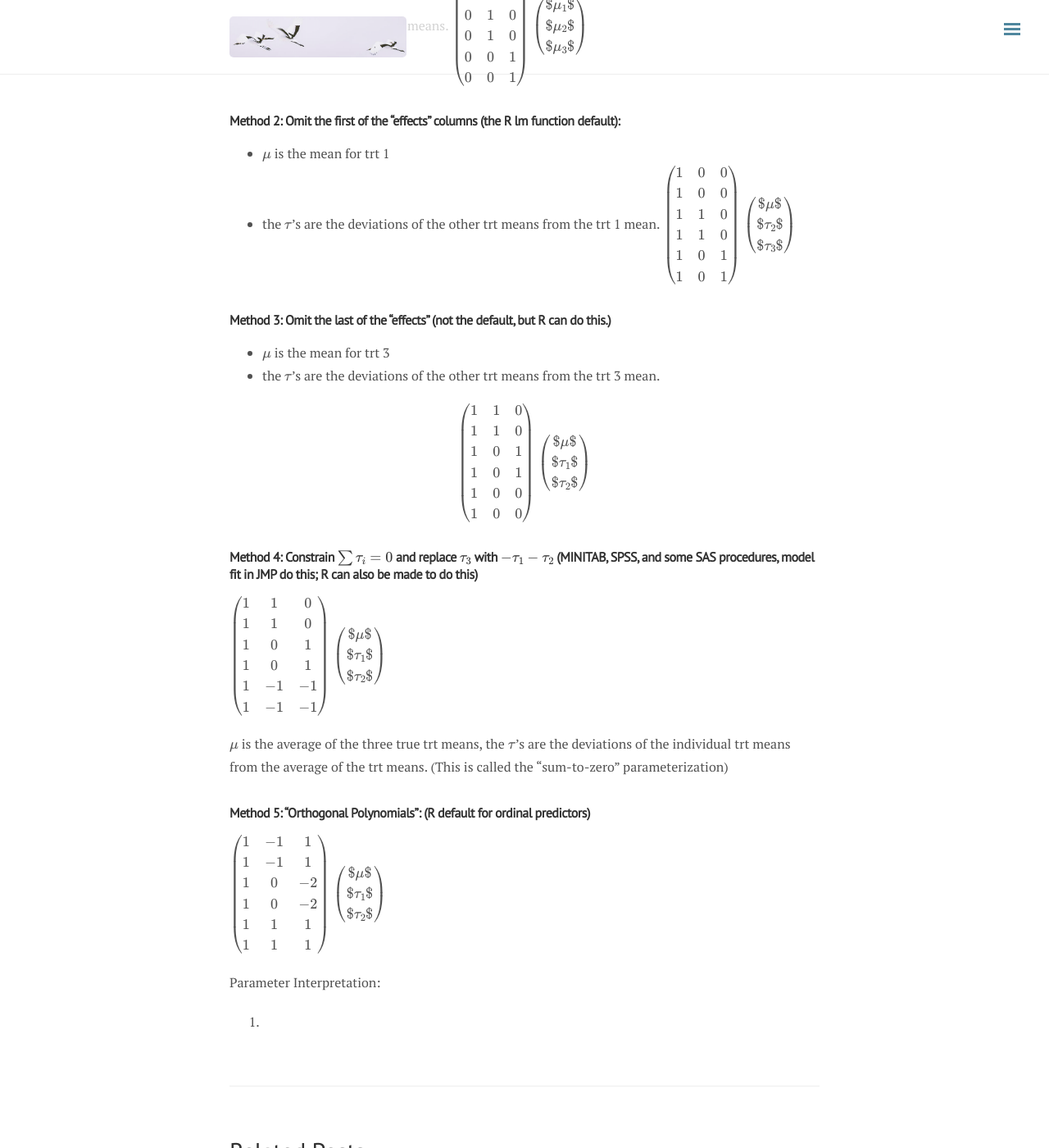
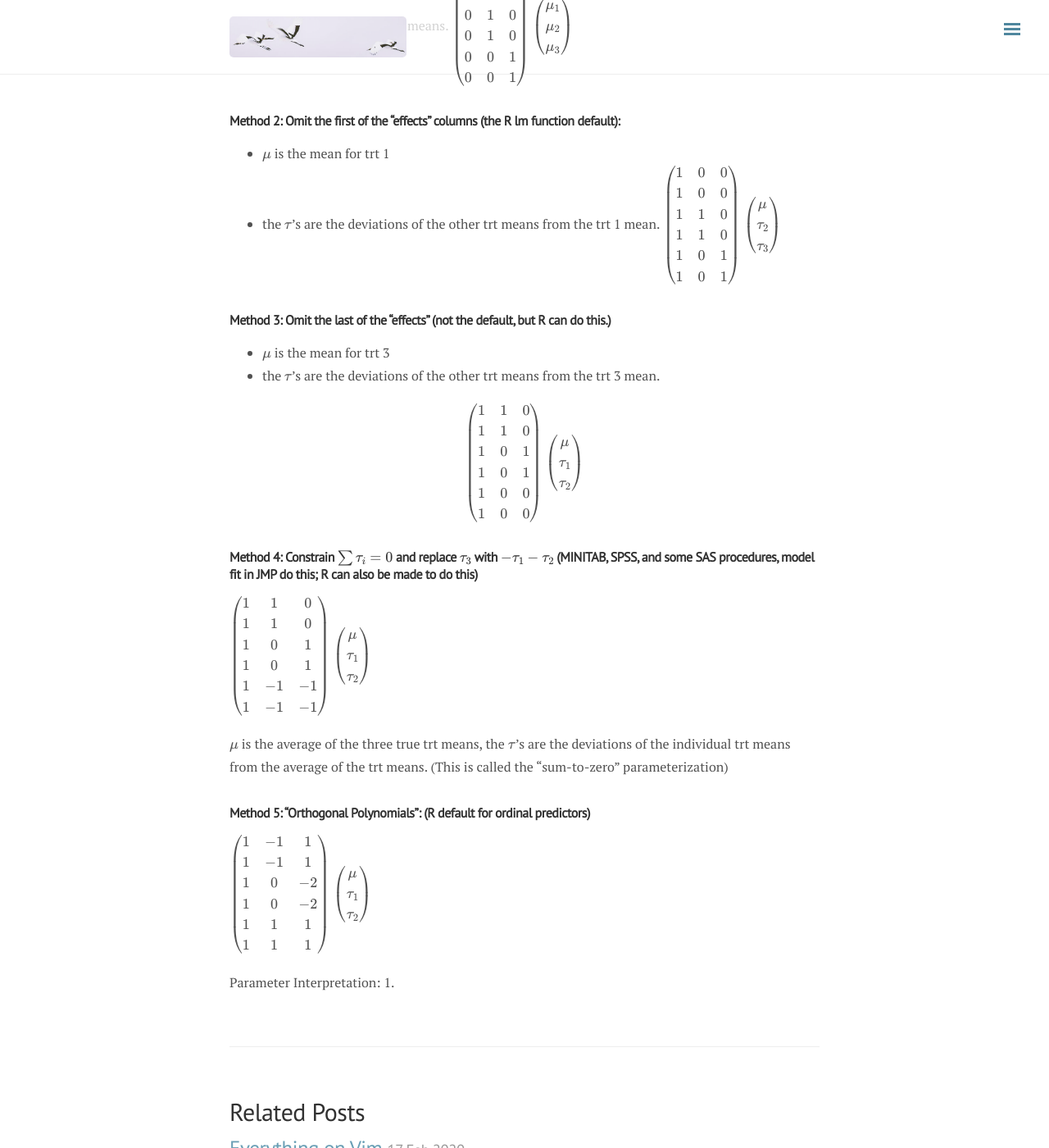
Before and after one commit to ylyy93/my_blog, a Jekyll site: the page built from _posts/phil/2020-03-18-experimental-design.md, in a window 1280 px wide and 1400 px high, scrolled down 2569 px. Shown: the whole window at 82% size. Built offline with Jekyll 4.4.1, drawn with Linux system fonts in a browser that asks for light colours; nearby versions of some CDN libraries; formulas are drawn with MathJax 3; comment, search, counter and statistics services are not loaded.

Commit message:
rebuilding site Wed Mar 18 18:44:46 PDT 2020

```diff
--- a/_posts/phil/2020-03-18-experimental-design.md
+++ b/_posts/phil/2020-03-18-experimental-design.md
@@ -72,9 +72,9 @@ $$
 0 & 0 & 1
 \end{array}\right)
 \left(\begin{array}{c}
-$\mu_1$ \\
-$\mu_2$ \\
-$\mu_3$
+\mu_1 \\
+\mu_2 \\
+\mu_3
 \end{array}\right)
 $$
 
@@ -91,9 +91,9 @@ $$
 1 & 0 & 1
 \end{array}\right)
 \left(\begin{array}{c}
-$\mu$ \\
-$\tau_2$ \\
-$\tau_3$
+\mu \\
+\tau_2 \\
+\tau_3
 \end{array}\right)
 $$
 
@@ -111,9 +111,9 @@ $$
 1 & 0 & 0
 \end{array}\right)
 \left(\begin{array}{c}
-$\mu$ \\
-$\tau_1$ \\
-$\tau_2$
+\mu \\
+\tau_1 \\
+\tau_2
 \end{array}\right)
 $$
 
@@ -128,9 +128,9 @@ $$
 1 & -1 & -1
 \end{array}\right)
 \left(\begin{array}{c}
-$\mu$ \\
-$\tau_1$ \\
-$\tau_2$
+\mu \\
+\tau_1 \\
+\tau_2
 \end{array}\right)
 $$
 
@@ -150,9 +150,9 @@ $$
 1 & 1 & 1
 \end{array}\right)
 \left(\begin{array}{c}
-$\mu$ \\
-$\tau_1$ \\
-$\tau_2$
+\mu \\
+\tau_1 \\
+\tau_2
 \end{array}\right)
 $$
 
```
